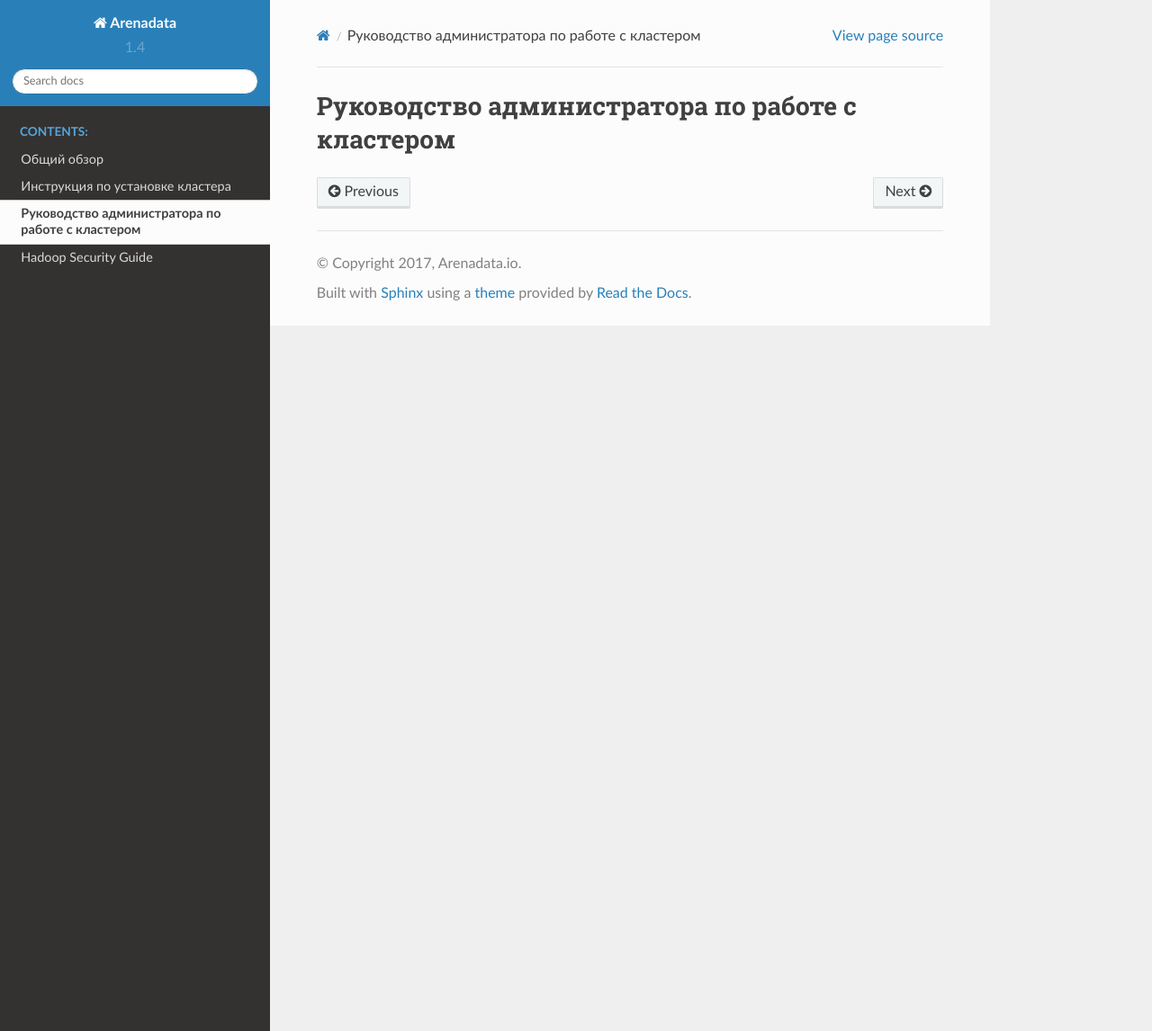
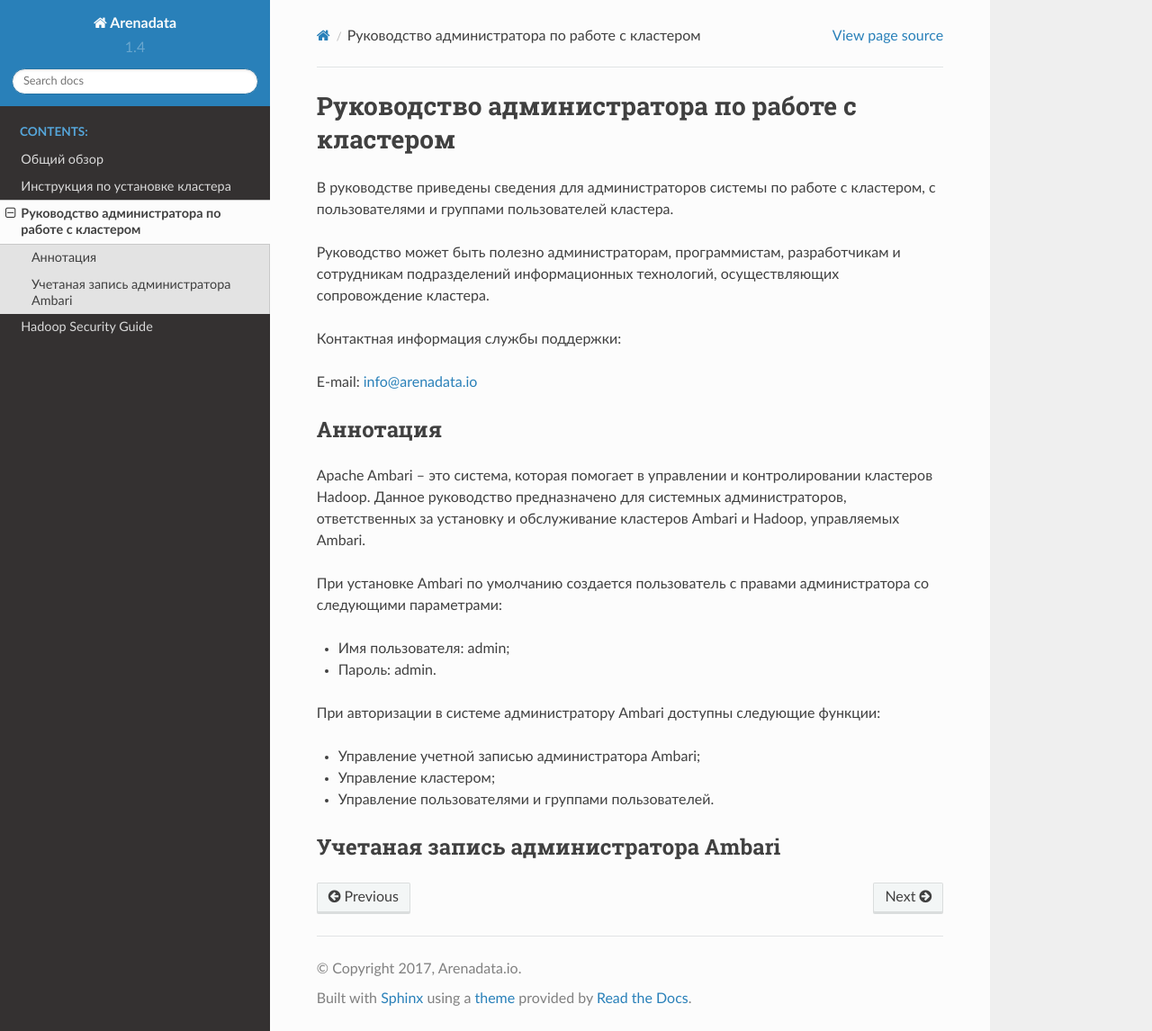
Before and after one commit to arenadata/docs_adps, a Sphinx documentation site: the page built from source/administration.rst, in a window 1280 px wide and 1146 px high. Shown: the whole window at 90% size. Built offline with Sphinx 7.4.7 and the Read the Docs theme 2.0.0, drawn with Linux system fonts in a browser that asks for light colours.

Commit message:
Update administration.rst

```diff
--- a/source/administration.rst
+++ b/source/administration.rst
@@ -1,2 +1,38 @@
 Руководство администратора по работе с кластером
 ================================================
+В руководстве приведены сведения для администраторов системы по работе с кластером, с пользователями и группами пользователей кластера.
+
+Руководство может быть полезно администраторам, программистам, разработчикам и сотрудникам подразделений информационных технологий, осуществляющих сопровождение кластера.
+
+
+Контактная информация службы поддержки:
+
+E-mail: info@arenadata.io
+
+
+
+.. toctree::
+   :maxdepth: 2
+   :caption: Оглавление:
+
+
+
+Аннотация
+---------
+
+Apache Ambari – это система, которая помогает в управлении и контролировании кластеров Hadoop. Данное руководство предназначено для системных администраторов, ответственных за установку и обслуживание кластеров Ambari и Hadoop, управляемых Ambari.
+
+При установке Ambari по умолчанию создается пользователь с правами администратора со следующими параметрами:
+
++ Имя пользователя: admin;
++ Пароль: admin.
+
+При авторизации в системе администратору Ambari доступны следующие функции:
+
++	Управление учетной записью администратора Ambari;
++	Управление кластером;
++	Управление пользователями и группами пользователей.
+
+
+Учетаная запись администратора Ambari
+-------------------------------------
```
